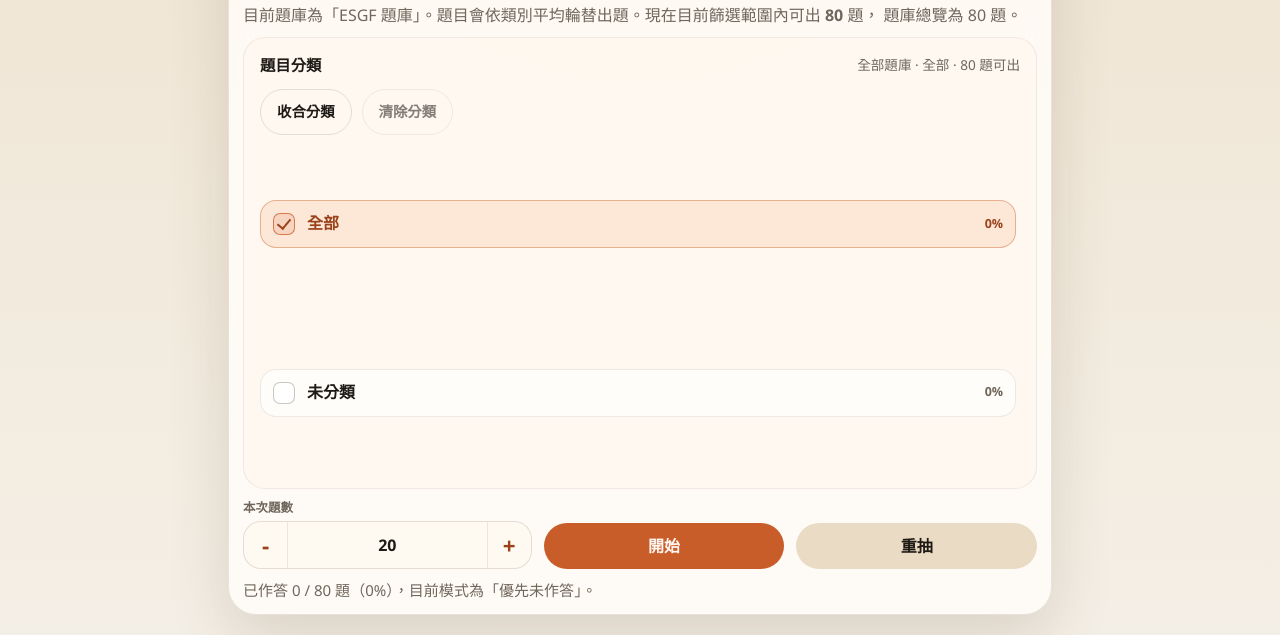
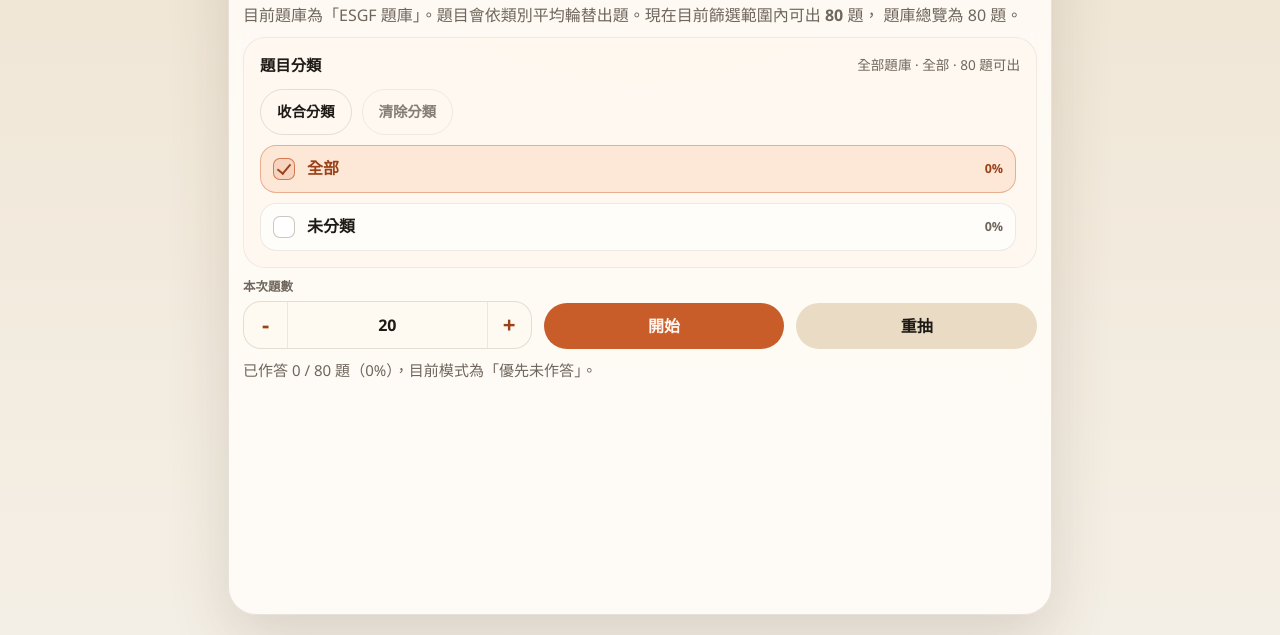
Before and after one commit to CharlesC1999/fin_test, a website built with Vite: page index.html in a window 1280 px wide. Both pictures are taken after a click on the button "ESGF". Shown: the part 177-812 px from the top of the page. Built offline with nearby package versions, Linux system fonts and the light colour scheme.

Commit message:
收合高度

```diff
--- a/src/main.js
+++ b/src/main.js
@@ -836,6 +836,7 @@ function renderHome() {
 
   const visibleClass = state.filterExpanded ? "is-expanded" : "is-collapsed";
   const toggleLabel = state.filterExpanded ? "收合分類" : "展開分類";
+  const compactCategoryClass = categories().length <= 1 ? "is-compact" : "";
 
   app.innerHTML = `
     <main class="shell">
@@ -901,7 +902,7 @@ function renderHome() {
           )}」。題目會依類別平均輪替出題。現在目前篩選範圍內可出 <strong>${total}</strong> 題，
           題庫總覽為 ${totalInCurrentView} 題。
         </p>
-        <section class="filter-panel ${visibleClass}">
+        <section class="filter-panel ${visibleClass} ${compactCategoryClass}">
           <div class="filter-head">
             <strong>題目分類</strong>
             <span>${escapeHtml(modeLabel())} · ${escapeHtml(
--- a/src/style.css
+++ b/src/style.css
@@ -220,6 +220,14 @@ h2 {
 
 .filter-panel.is-expanded .filter-list {
   max-height: none;
+}
+
+.filter-panel.is-compact {
+  flex: 0 0 auto;
+}
+
+.filter-panel.is-compact .filter-list {
+  flex: 0 0 auto;
 }
 
 .btn-compact {
```
Also changed, not shown: dist/assets/index-BN_6DY9s.css (added), dist/assets/index-BXKMVnpg.css (deleted), dist/assets/index-Byv9yiYE.js (deleted), dist/assets/index-DCfTp7go.js (added), dist/index.html.
